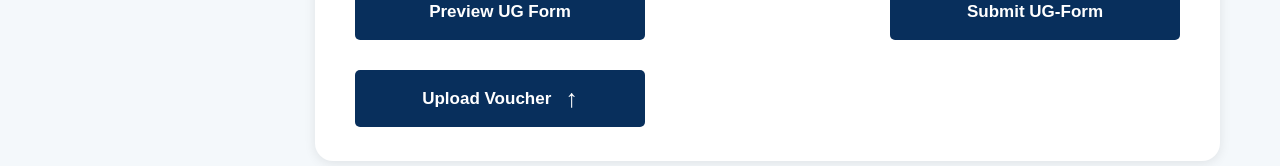
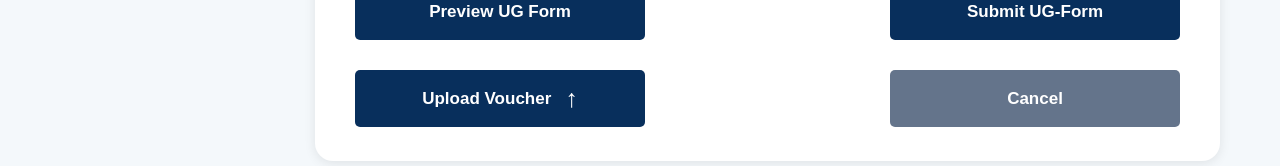
Before and after one commit to Muhammad-Subhan-Furjam/UAF-UG-Form, a React (Vite) app in the folder Frontend/ug-form/: page /student/ug-form in a window 1280 px wide. Shown: the part 886-1052 px from the top of the page. Built offline with nearby package versions, Linux system fonts and the light colour scheme; no server answers.

Commit message:
Add Cancel button on UG Form to navigate back to dashboard, and ensure automatic redirect on signup and login

```diff
--- a/Frontend/ug-form/src/Pages/Student/UGForm/UGForm.css
+++ b/Frontend/ug-form/src/Pages/Student/UGForm/UGForm.css
@@ -207,6 +207,14 @@
   font-weight: 400;
 }
 
+.ug-cancel-btn {
+  background: #64748b !important;
+}
+
+.ug-cancel-btn:hover {
+  background: #475569 !important;
+}
+
 
 /* =========================================
    MOBILE <= 768px
--- a/Frontend/ug-form/src/Pages/Student/UGForm/UGForm.jsx
+++ b/Frontend/ug-form/src/Pages/Student/UGForm/UGForm.jsx
@@ -466,6 +466,14 @@ const UGForm = () => {
               Upload Voucher
               <span className="ug-upload-symbol">↑</span>
             </button>
+
+            <button
+              type="button"
+              className="ug-action-btn ug-cancel-btn"
+              onClick={() => navigate("/student/dashboard")}
+            >
+              Cancel
+            </button>
           </div>
         </form>
       </section>
```
